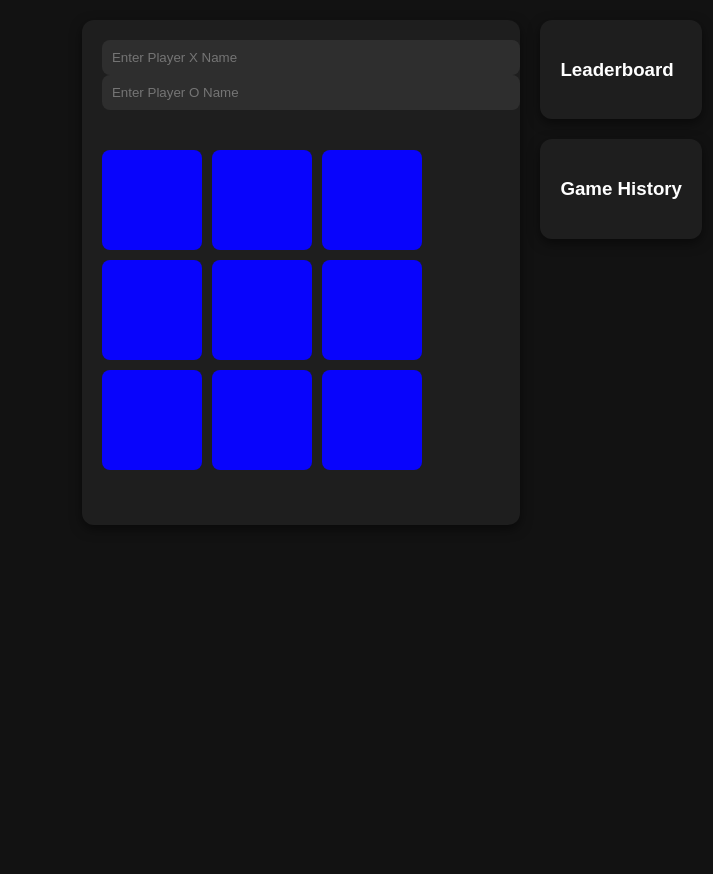
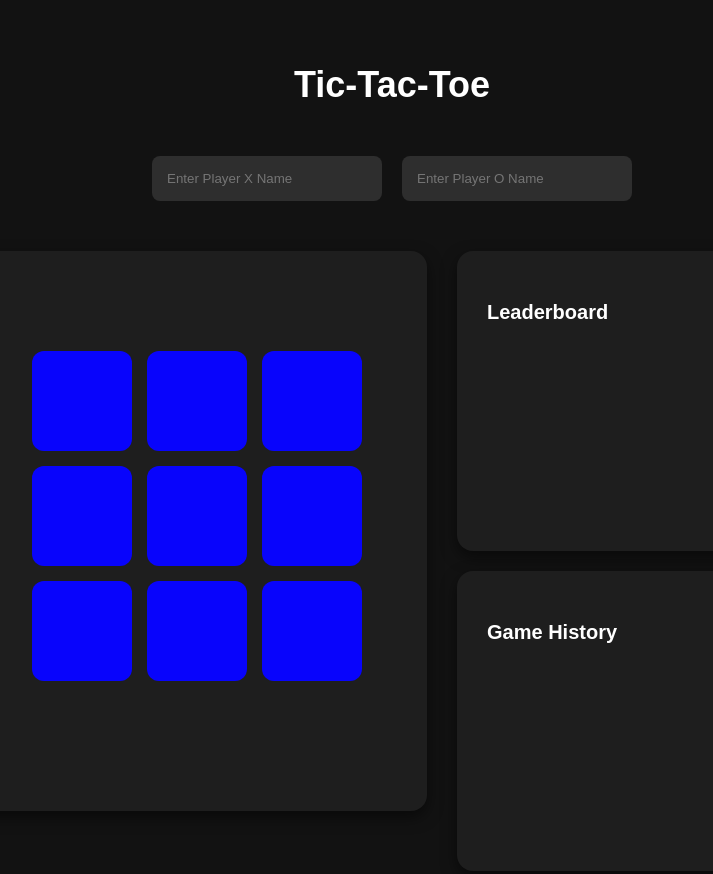
Before and after one commit to andreasenoksen/demo25-main, a website: page public/index.html in a window 1280 px wide. Shown: the whole page, without its empty margins (248-961 px from the left). Before the commit the page ends 800 px from the top, so only its background shows below. Drawn offline with Linux system fonts and the light colour scheme; no server answers.

Commit message:
Modern UI with fixes and restart button

```diff
--- a/public/index.html
+++ b/public/index.html
@@ -10,40 +10,62 @@
             color: #FFFFFF;
             font-family: 'Arial', sans-serif;
             margin: 0;
-            padding: 20px;
-            display: flex;
-            justify-content: center;
-            align-items: flex-start;
-            gap: 20px;
-        }
-        .container {
+            padding: 40px;
             display: flex;
             flex-direction: column;
-            gap: 20px;
+            align-items: center;
+            gap: 30px;
         }
-        .game, .leaderboard, .history {
-            background-color: #1e1e1e;
-            padding: 20px;
-            border-radius: 12px;
-            box-shadow: 0px 4px 12px rgba(0, 0, 0, 0.5);
-        }
-        .input-box {
+
+        h1 {
+            font-size: 36px;
             margin-bottom: 20px;
         }
+
+        .inputs {
+            display: flex;
+            gap: 20px;
+            margin-bottom: 20px;
+        }
+
         input {
-            padding: 10px;
-            width: 100%;
+            padding: 15px;
+            width: 200px;
             background-color: #2e2e2e;
             color: #fff;
             border: none;
             border-radius: 8px;
             outline: none;
         }
+
+        .container {
+            display: flex;
+            gap: 30px;
+        }
+
+        .game, .leaderboard, .history {
+            background-color: #1e1e1e;
+            padding: 30px;
+            border-radius: 16px;
+            box-shadow: 0px 6px 15px rgba(0, 0, 0, 0.5);
+        }
+
+        .game {
+            width: 400px;
+            height: 500px;
+            display: flex;
+            flex-direction: column;
+            justify-content: center;
+            align-items: center;
+            gap: 20px;
+        }
+
         .board {
             display: grid;
             grid-template-columns: repeat(3, 100px);
-            gap: 10px;
+            gap: 15px;
         }
+
         .cell {
             width: 100px;
             height: 100px;
@@ -51,33 +73,78 @@
             display: flex;
             align-items: center;
             justify-content: center;
-            font-size: 24px;
-            border-radius: 8px;
+            font-size: 32px;
+            border-radius: 12px;
             cursor: pointer;
             transition: transform 0.3s ease;
         }
+
         .cell:hover {
             transform: scale(1.1);
         }
+
         .message {
+            font-size: 18px;
+            font-weight: bold;
+            margin-top: 10px;
+        }
+
+        button {
+            padding: 12px 24px;
             margin-top: 15px;
-            text-align: center;
-            font-weight: bold;
+            background-color: #0804fc;
+            color: #fff;
+            border: none;
+            border-radius: 10px;
+            cursor: pointer;
+            transition: 0.3s ease;
+        }
+
+        button:hover {
+            transform: scale(1.05);
+            background-color: #0a06e0;
+        }
+
+        .side-box {
+            display: flex;
+            flex-direction: column;
+            gap: 20px;
+        }
+
+        .leaderboard, .history {
+            width: 300px;
+            height: 240px;
+        }
+
+        h3 {
+            margin-bottom: 15px;
+            font-size: 20px;
+        }
+
+        ul {
+            padding-left: 20px;
+            line-height: 1.8;
         }
     </style>
 </head>
+
 <body>
 
-    <div class="container game">
-        <div class="input-box">
+    <h1>Tic-Tac-Toe</h1>
+
+    <div class="inputs">
         <input type="text" id="playerX" placeholder="Enter Player X Name">
         <input type="text" id="playerO" placeholder="Enter Player O Name">
     </div>
+
+    <div class="container">
+        <div class="game">
             <div class="board" id="board"></div>
             <div class="message" id="message"></div>
+            <button id="restartBtn" style="display:none;" onclick="restartGame()">Restart Game</button>
         </div>
 
-    <div class="container">
+        <div class="side-box">
             <div class="leaderboard">
                 <h3>Leaderboard</h3>
                 <ul id="leaderboardList"></ul>
@@ -87,10 +154,12 @@
                 <ul id="historyList"></ul>
             </div>
         </div>
+    </div>
 
     <script>
         const board = document.getElementById("board");
         const message = document.getElementById("message");
+        const restartBtn = document.getElementById("restartBtn");
         const leaderboardList = document.getElementById("leaderboardList");
         const historyList = document.getElementById("historyList");
         const apiUrl = "https://demo25-main.onrender.com/api";
@@ -116,9 +185,11 @@
                 if (checkWinner()) {
                     winner = currentPlayer;
                     message.textContent = `Player ${winner} Wins!`;
+                    restartBtn.style.display = "block";
                     await updateLeaderboard(winner);
                 } else if (!gameBoard.includes("")) {
                     message.textContent = "It's a Draw!";
+                    restartBtn.style.display = "block";
                 } else {
                     currentPlayer = currentPlayer === "X" ? "O" : "X";
                     message.textContent = `Player ${currentPlayer}'s Turn`;
@@ -140,6 +211,15 @@
             });
         }
 
+        async function restartGame() {
+            gameBoard = ["", "", "", "", "", "", "", "", ""];
+            winner = null;
+            currentPlayer = "X";
+            message.textContent = "";
+            restartBtn.style.display = "none";
+            renderBoard();
+        }
+
         async function saveGame() {
             await fetch(`${apiUrl}/games`, {
                 method: "POST",
@@ -149,7 +229,7 @@
                     player_o: document.getElementById("playerO").value,
                     board: gameBoard.join(""),
                     status: winner ? "completed" : "ongoing",
-                    winner: winner || ""
+                    winner: winner || "Draw"
                 })
             });
             fetchGameHistory();
@@ -178,7 +258,7 @@
             const data = await response.json();
             historyList.innerHTML = "";
             data.slice(0, 5).forEach(game => {
-                historyList.innerHTML += `<li>${game.player_x} vs ${game.player_o} - ${game.winner || "Draw"}</li>`;
+                historyList.innerHTML += `<li>${game.player_x} vs ${game.player_o} - ${game.winner}</li>`;
             });
         }
 
```
Lines whose indentation alone changed are shown as unchanged.
